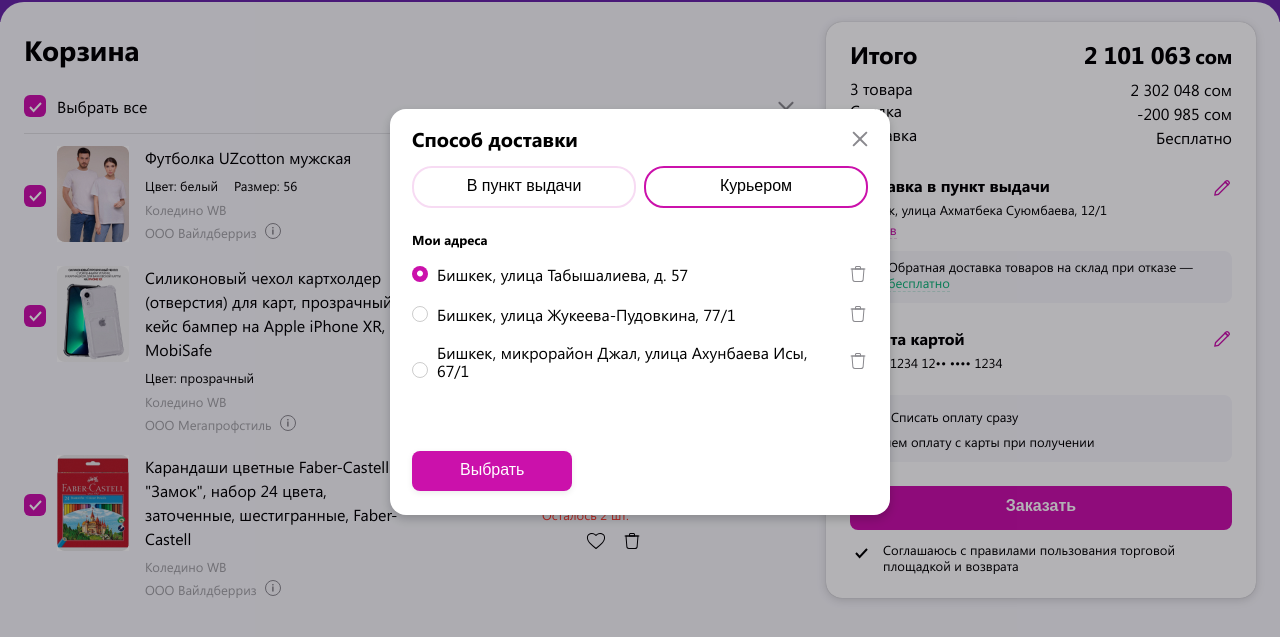
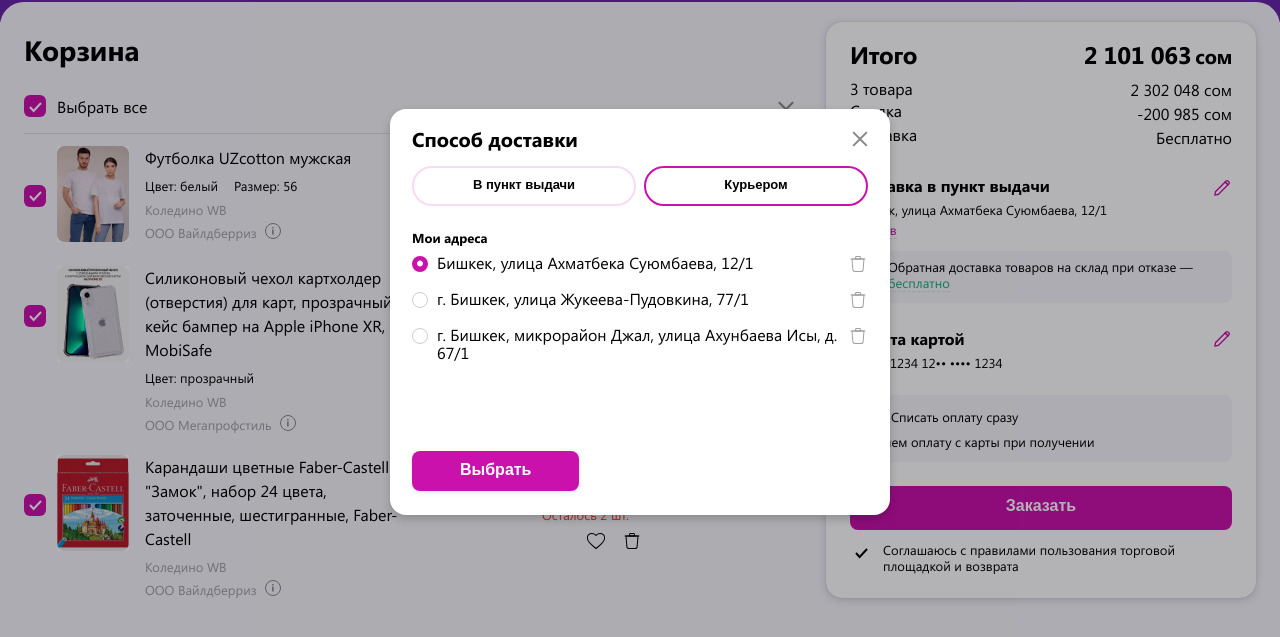
Before and after one commit to NAF-FLY/homework, a plain HTML site: page index.html in a window 1280 px wide. Both pictures are taken after a click on the picture 1222 px from the left and 276 px from the top of the page. Shown: the part 88-725 px from the top of the page. Drawn offline with Linux system fonts and the light colour scheme; files whose address does not match are found by name.

Commit message:
completed delivery popup and fix bugs

```diff
--- a/index.html
+++ b/index.html
@@ -749,111 +749,142 @@
 						/>
 					</div>
 					<div class="wrapper__popup-choose">
-						<button class="choose-btn">В пункт выдачи</button>
-						<button class="choose-btn">Курьером</button>
+						<button
+							class="choose-btn"
+							id="choose-points-tab"
+							for="points"
+							onclick="switchTab(this)"
+						>
+							В пункт выдачи
+						</button>
+						<button
+							class="choose-btn active"
+							id="choose-couriers-tab"
+							for="delivery-couriers"
+							onclick="switchTab(this)"
+						>
+							Курьером
+						</button>
 					</div>
 					<div class="wrapper__popup-select">
-						<div class="popup-delivery__address-wrapper">
+						<div class="popup-delivery__address-wrapper" id="delivery-couriers">
 							<p>Мои адреса</p>
 							<div class="address-wrapper__item">
-								<input type="radio" id="address1" name="address" checked />
-								<label for="address1">Бишкек, улица Табышалиева, д. 57</label>
-								<div>
-									<svg
-										width="20"
-										height="20"
-										viewBox="0 0 20 20"
-										fill="none"
-										xmlns="http://www.w3.org/2000/svg"
+								<div class="checkbox-wrapper">
+									<input
+										type="radio"
+										id="address1"
+										name="address"
+										value="Бишкек, улица Ахматбека Суюмбаева, 12/1"
+										checked
+									/>
+									<label for="address1"
+										>Бишкек, улица Ахматбека Суюмбаева, 12/1</label
 									>
-										<path
-											fill-rule="evenodd"
-											clip-rule="evenodd"
-											d="M2.5 5C2.5 4.72386 2.72386 4.5 3 4.5H17C17.2761 4.5 17.5 4.72386 17.5 5C17.5 5.27614 17.2761 5.5 17 5.5H3C2.72386 5.5 2.5 5.27614 2.5 5Z"
-											fill="black"
-										/>
-										<path
-											fill-rule="evenodd"
-											clip-rule="evenodd"
-											d="M3.4584 4.5H16.5059L15.6411 15.6926C15.5405 16.9947 14.4546 18 13.1486 18H6.84639C5.54299 18 4.45829 16.9986 4.35435 15.6994L3.4584 4.5ZM4.5416 5.5L5.35117 15.6196C5.41353 16.3992 6.06435 17 6.84639 17H13.1486C13.9322 17 14.5837 16.3968 14.6441 15.6155L15.4256 5.5H4.5416Z"
-											fill="black"
-										/>
-										<path
-											fill-rule="evenodd"
-											clip-rule="evenodd"
-											d="M13 5.5H7V3.46875C7 2.65758 7.65758 2 8.46875 2H11.5312C12.3424 2 13 2.65758 13 3.46875V5.5ZM8.46875 3C8.20987 3 8 3.20987 8 3.46875V4.5H12V3.46875C12 3.20987 11.7901 3 11.5312 3H8.46875Z"
-											fill="black"
-										/>
-									</svg>
 								</div>
+								<button class="delete-button__img">
+									<div class="icon-delete__address"></div>
+								</button>
 							</div>
 							<div class="address-wrapper__item">
-								<input type="radio" id="address2" name="address" />
-								<label for="address2"
-									>Бишкек, улица Жукеева-Пудовкина, 77/1</label
-								>
-								<div>
-									<svg
-										width="20"
-										height="20"
-										viewBox="0 0 20 20"
-										fill="none"
-										xmlns="http://www.w3.org/2000/svg"
-									>
-										<path
-											fill-rule="evenodd"
-											clip-rule="evenodd"
-											d="M2.5 5C2.5 4.72386 2.72386 4.5 3 4.5H17C17.2761 4.5 17.5 4.72386 17.5 5C17.5 5.27614 17.2761 5.5 17 5.5H3C2.72386 5.5 2.5 5.27614 2.5 5Z"
-											fill="black"
-										/>
-										<path
-											fill-rule="evenodd"
-											clip-rule="evenodd"
-											d="M3.4584 4.5H16.5059L15.6411 15.6926C15.5405 16.9947 14.4546 18 13.1486 18H6.84639C5.54299 18 4.45829 16.9986 4.35435 15.6994L3.4584 4.5ZM4.5416 5.5L5.35117 15.6196C5.41353 16.3992 6.06435 17 6.84639 17H13.1486C13.9322 17 14.5837 16.3968 14.6441 15.6155L15.4256 5.5H4.5416Z"
-											fill="black"
-										/>
-										<path
-											fill-rule="evenodd"
-											clip-rule="evenodd"
-											d="M13 5.5H7V3.46875C7 2.65758 7.65758 2 8.46875 2H11.5312C12.3424 2 13 2.65758 13 3.46875V5.5ZM8.46875 3C8.20987 3 8 3.20987 8 3.46875V4.5H12V3.46875C12 3.20987 11.7901 3 11.5312 3H8.46875Z"
-											fill="black"
-										/>
-									</svg>
+								<div class="checkbox-wrapper">
+									<input
+										type="radio"
+										id="address2"
+										name="address"
+										value="г. Бишкек, улица Жукеева-Пудовкина, 77/1"
+									/>
+									<label for="address2">
+										г. Бишкек, улица Жукеева-Пудовкина, 77/1
+									</label>
 								</div>
+								<button class="delete-button__img">
+									<div class="icon-delete__address"></div>
+								</button>
 							</div>
 							<div class="address-wrapper__item">
-								<input type="radio" id="address3" name="address" />
-								<label for="address3">
-									Бишкек, микрорайон Джал, улица Ахунбаева Исы, 67/1
-								</label>
-								<div>
-									<svg
-										width="20"
-										height="20"
-										viewBox="0 0 20 20"
-										fill="none"
-										xmlns="http://www.w3.org/2000/svg"
-									>
-										<path
-											fill-rule="evenodd"
-											clip-rule="evenodd"
-											d="M2.5 5C2.5 4.72386 2.72386 4.5 3 4.5H17C17.2761 4.5 17.5 4.72386 17.5 5C17.5 5.27614 17.2761 5.5 17 5.5H3C2.72386 5.5 2.5 5.27614 2.5 5Z"
-											fill="black"
-										/>
-										<path
-											fill-rule="evenodd"
-											clip-rule="evenodd"
-											d="M3.4584 4.5H16.5059L15.6411 15.6926C15.5405 16.9947 14.4546 18 13.1486 18H6.84639C5.54299 18 4.45829 16.9986 4.35435 15.6994L3.4584 4.5ZM4.5416 5.5L5.35117 15.6196C5.41353 16.3992 6.06435 17 6.84639 17H13.1486C13.9322 17 14.5837 16.3968 14.6441 15.6155L15.4256 5.5H4.5416Z"
-											fill="black"
-										/>
-										<path
-											fill-rule="evenodd"
-											clip-rule="evenodd"
-											d="M13 5.5H7V3.46875C7 2.65758 7.65758 2 8.46875 2H11.5312C12.3424 2 13 2.65758 13 3.46875V5.5ZM8.46875 3C8.20987 3 8 3.20987 8 3.46875V4.5H12V3.46875C12 3.20987 11.7901 3 11.5312 3H8.46875Z"
-											fill="black"
-										/>
-									</svg>
+								<div class="checkbox-wrapper">
+									<input
+										type="radio"
+										id="address3"
+										name="address"
+										value="г. Бишкек, микрорайон Джал, улица Ахунбаева Исы, д. 67/1"
+									/>
+									<label for="address3">
+										г. Бишкек, микрорайон Джал, улица Ахунбаева Исы, д. 67/1
+									</label>
 								</div>
+								<button class="delete-button__img">
+									<div class="icon-delete__address"></div>
+								</button>
+							</div>
+						</div>
+						<!-- Points Content -->
+						<div
+							class="popup-delivery__address-wrapper"
+							id="points"
+							style="display: none"
+						>
+							<p>Мои адреса</p>
+							<div class="address-wrapper__item">
+								<div class="checkbox-wrapper">
+									<input
+										type="radio"
+										id="address-point1"
+										name="address-point"
+										value="г. Бишкек, улица Жукеева-Пудовкина, 75/3"
+									/>
+									<label for="address-point1">
+										г. Бишкек, улица Жукеева-Пудовкина, 75/3
+										<div>
+											<img src="assets/images/icons/star.svg" alt="rating" />
+											4.99<span>Пункт выдачи</span>
+										</div>
+									</label>
+								</div>
+								<button class="delete-button__img">
+									<div class="icon-delete__address"></div>
+								</button>
+							</div>
+							<div class="address-wrapper__item">
+								<div class="checkbox-wrapper">
+									<input
+										type="radio"
+										id="address-point2"
+										name="address-point"
+										value="г. Бишкек, микрорайон Джал, улица Ахунбаева Исы, д. 67/1"
+									/>
+									<label for="address-point2">
+										Бишкек, микрорайон Джал, улица Ахунбаева Исы, д. 67/1
+										<div>
+											<img src="assets/images/icons/star.svg" alt="rating" />
+											4.99<span>Пункт выдачи</span>
+										</div>
+									</label>
+								</div>
+								<button class="delete-button__img">
+									<div class="icon-delete__address"></div>
+								</button>
+							</div>
+							<div class="address-wrapper__item">
+								<div class="checkbox-wrapper">
+									<input
+										type="radio"
+										id="address-point3"
+										name="address-point"
+										value="г. Бишкек, улица Табышалиева, д. 57"
+									/>
+									<label for="address-point3">
+										г. Бишкек, улица Табышалиева, д. 57
+										<div>
+											<img src="assets/images/icons/star.svg" alt="rating" />
+											4.99<span>Пункт выдачи</span>
+										</div>
+									</label>
+								</div>
+								<button class="delete-button__img">
+									<div class="icon-delete__address"></div>
+								</button>
 							</div>
 						</div>
 						<button class="popup__select-btn">Выбрать</button>
@@ -926,6 +957,7 @@
 		<script src="js/constants.js"></script>
 		<script src="js/validateForm.js"></script>
 		<script src="js/script.js"></script>
+		<script src="js/switchTab.js"></script>
 		<script src="js/accordion.js"></script>
 	</body>
 </html>
--- a/js/constants.js
+++ b/js/constants.js
@@ -15,7 +15,8 @@
 	checkboxes = document.querySelectorAll('.checkbox')
 
 const orderBtn = document.querySelector('.order-btn'),
-	deleteBtn = document.getElementsByClassName('icon-delete')
+	deleteBtn = document.getElementsByClassName('icon-delete'),
+	deleteAddressBtn = document.getElementsByClassName('icon-delete__address')
 
 const deleteBtn1 = document.getElementsByClassName('icon-delete gray-icon')
 
--- /dev/null
+++ b/js/switchTab.js
@@ -0,0 +1,27 @@
+const tabContent1 = document.getElementById('points'),
+	tabContent2 = document.getElementById('delivery-couriers')
+
+const tabPoints = document.getElementById('choose-points-tab'),
+	tabCourier = document.getElementById('choose-couriers-tab')
+
+function clearTabs() {
+	tabPoints.classList.remove('active')
+	tabCourier.classList.remove('active')
+
+	tabContent1.style.display = 'none'
+	tabContent2.style.display = 'none'
+}
+
+function switchTab(tab) {
+	clearTabs()
+	tab.classList.add('active')
+	const tabContentId = tab.getAttribute('for')
+	const tabContent = document.getElementById(tabContentId)
+	tabContent.style.display = 'flex'
+}
+
+for (let i = 0; i < deleteAddressBtn.length; i++) {
+	deleteAddressBtn[i].addEventListener('click', e => {
+		e.target.parentNode.parentElement.remove(e.target.parentNode)
+	})
+}
--- a/styles/adaptive.css
+++ b/styles/adaptive.css
@@ -216,10 +216,6 @@
 		line-height: 16px;
 	}
 
-	.popup-delivery__address-wrapper {
-		gap: 8px;
-	}
-
 	.delivery__popup .wrapper__popup-select {
 		height: 82%;
 	}
--- a/styles/styles.css
+++ b/styles/styles.css
@@ -618,6 +618,7 @@
 .confirmation-label,
 .confirmation-text {
 	font-size: 13px;
+	user-select: none;
 }
 
 .order-btn {
@@ -690,7 +691,8 @@
 }
 
 .icon-like,
-.icon-delete {
+.icon-delete,
+.icon-delete__address {
 	background-color: #000;
 	height: 20px;
 	width: 20px;
@@ -703,7 +705,8 @@
 	mask: url(../assets/images/icons/like.svg) no-repeat center;
 }
 
-.icon-delete {
+.icon-delete,
+.icon-delete__address {
 	-webkit-mask: url(../assets/images/icons/delete.svg) no-repeat center;
 	mask: url(../assets/images/icons/delete.svg) no-repeat center;
 }
@@ -1073,11 +1076,9 @@
 	padding-bottom: 2px;
 	line-height: 18px;
 	user-select: none;
-	width: 400px;
 }
 
-.card-wrapper__item label:before,
-.address-wrapper__item label:before {
+.card-wrapper__item label:before {
 	content: '';
 	display: inline-block;
 	width: 16px;
@@ -1085,6 +1086,17 @@
 	position: absolute;
 	left: 0;
 	bottom: 4px;
+	border-radius: 100%;
+}
+
+.address-wrapper__item label:before {
+	content: '';
+	display: inline-block;
+	width: 16px;
+	height: 16px;
+	position: absolute;
+	top: 2px;
+	left: 0;
 	border-radius: 100%;
 }
 
@@ -1099,9 +1111,21 @@
 
 .address-wrapper__item {
 	display: flex;
-	align-items: center;
+	width: 100%;
+	flex-direction: row;
+	align-items: flex-start;
+	padding: 0px;
+	gap: 8px;
 	justify-content: space-between;
 }
+
+.checkbox-wrapper {
+	display: flex;
+	flex-direction: row;
+	align-items: baseline;
+	gap: 8px;
+}
+
 .popup-select__card-wrapper {
 	display: flex;
 	flex-direction: column;
@@ -1111,7 +1135,47 @@
 .popup-delivery__address-wrapper {
 	display: flex;
 	flex-direction: column;
-	gap: 16px;
+	width: 100%;
+	align-items: flex-start;
+	gap: 8px;
+}
+
+.checkbox-wrapper label {
+	display: flex;
+	flex-direction: column;
+	align-items: start;
+}
+
+.checkbox-wrapper div {
+	display: flex;
+	gap: 8px;
+	font-weight: 400;
+	font-size: 13px;
+	line-height: 16px;
+}
+
+.checkbox-wrapper div span {
+	color: #a0a0a4;
+}
+
+.checkbox-wrapper div img {
+	margin-right: -4px;
+}
+
+.delete-button__img .icon-delete__address {
+	background: #a0a0a4;
+}
+
+.delete-button__img .icon-delete__address:hover {
+	background: var(--text-magenta);
+}
+
+.choose-btn:hover {
+	border: 2px solid #cb11ab;
+}
+
+.choose-btn.active {
+	border: 2px solid #cb11ab;
 }
 
 .popup-delivery__address-wrapper p {
@@ -1135,6 +1199,14 @@
 	background: #e52bc3;
 }
 
+#delivery-couriers {
+	gap: 16px;
+}
+
+#delivery-couriers p {
+	margin-bottom: -8px;
+}
+
 .popup__select-btn {
 	position: absolute;
 	bottom: 24px;
@@ -1144,6 +1216,7 @@
 	box-shadow: 0px 2px 6px rgba(0, 0, 0, 0.08);
 	border-radius: 8px;
 	transition: background 0.25s ease-in-out;
+	font-weight: 700;
 }
 
 .method-card img,
@@ -1174,11 +1247,11 @@
 	padding-top: 9px;
 	padding-bottom: 11px;
 	border-radius: 20px;
-	border: 2px solid var(--text-magenta);
-}
-
-.choose-btn:first-child {
 	border: 2px solid rgba(203, 17, 171, 0.15);
+	transition: border-color 0.2s ease-in-out;
+	font-weight: 700;
+	font-size: 13px;
+	line-height: 16px;
 }
 
 .address-wrapper__item div svg path {
```
Also changed, not shown: js/script.js (+13 -17 lines).
